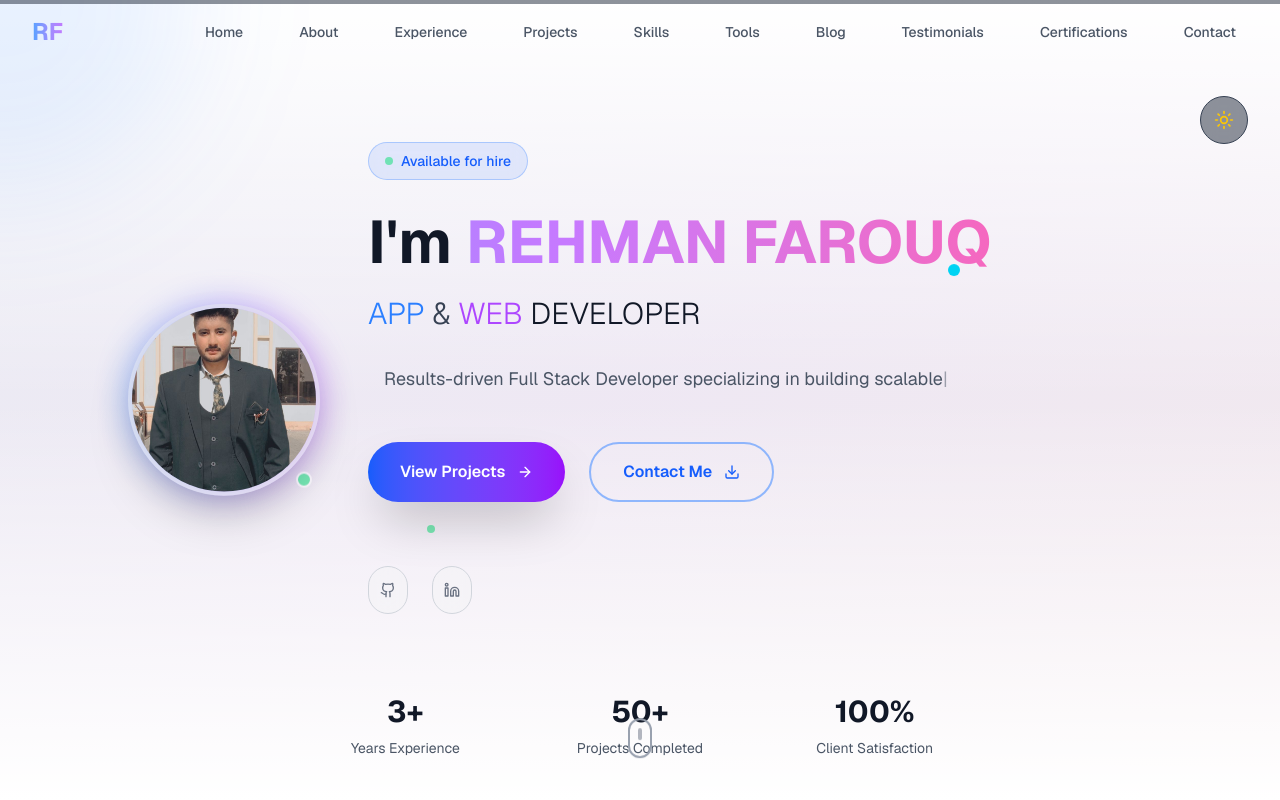
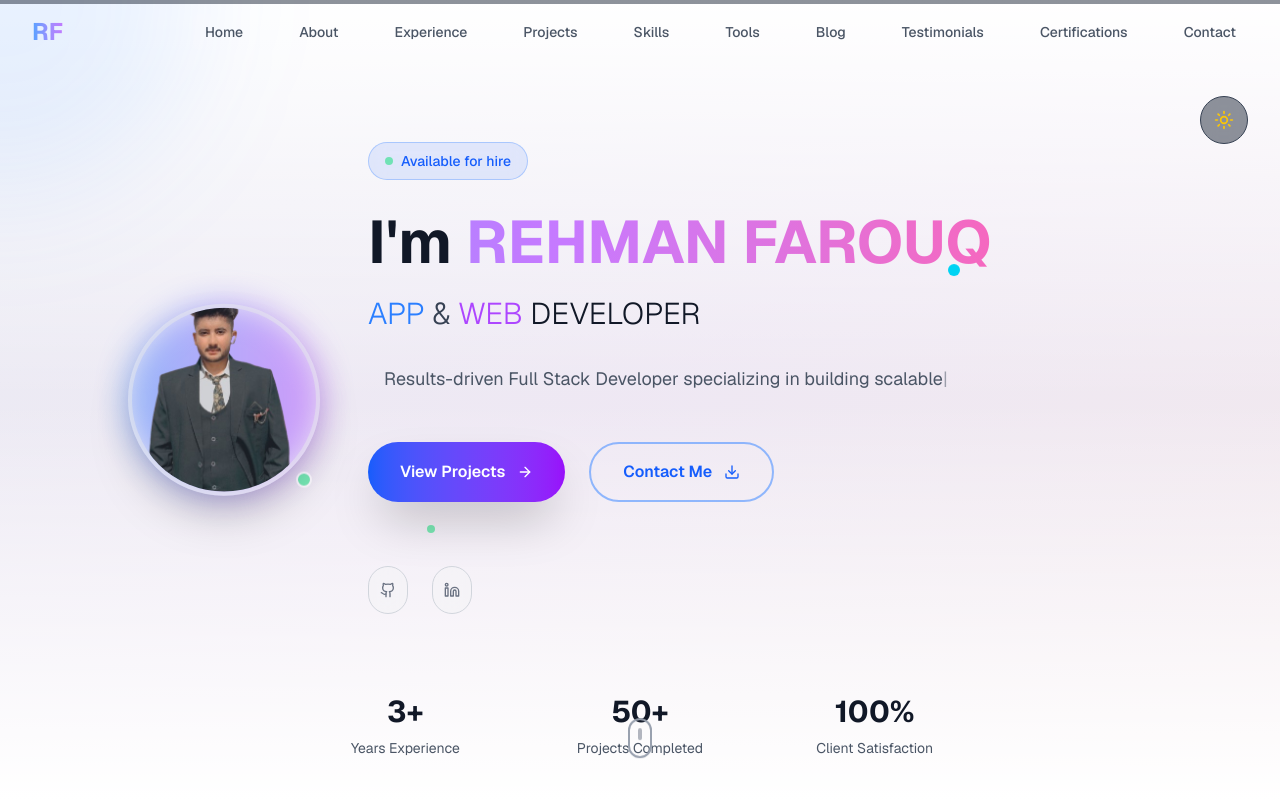
Before and after one commit to Rehman532/portfolio, a Next.js app: page / in a window 1280 px wide. Shown: the top 800 px of the page. Built offline with nearby package versions, Linux system fonts and the light colour scheme.

Commit message:
update profile photo

```diff
--- a/src/components/sections/Hero.tsx
+++ b/src/components/sections/Hero.tsx
@@ -52,7 +52,7 @@ const Hero = () => {
                   <div className="absolute inset-0 bg-gradient-to-r from-blue-500 to-purple-500 rounded-full blur-lg opacity-50 group-hover:opacity-70 transition-opacity duration-300"></div>
                   <div className="relative w-32 h-32 sm:w-40 sm:h-40 lg:w-48 lg:h-48 rounded-full overflow-hidden border-4 border-gray-200/50 dark:border-gray-800/50 shadow-2xl group-hover:scale-105 transition-transform duration-300">
                     <img
-                      src="/images/profile-photo.jpeg"
+                      src="/images/profile-photo.png"
                       alt="REHMAN FAROUQ"
                       className="w-full h-full object-cover"
                     />
```
Also changed, not shown: public/images/profile-photo.png (added).
